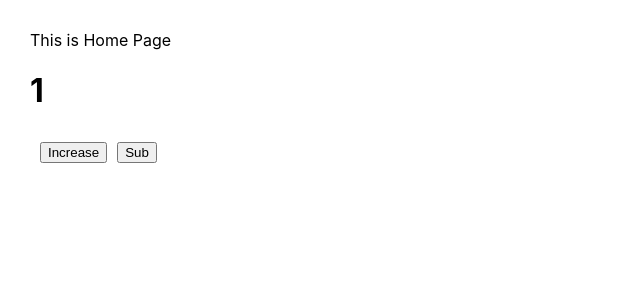
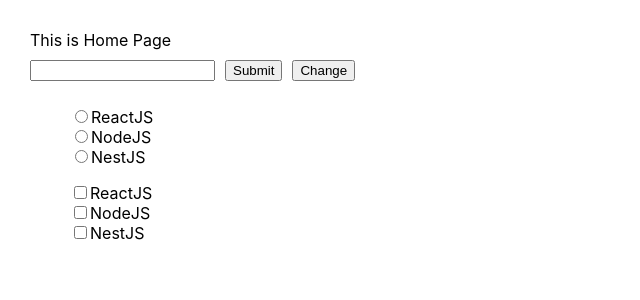
Before and after one commit to nguyenminhchienit/Hook-React, a React (Create React App) app: page / in a window 1280 px wide. Shown: the top 300 px of the page, without its empty margins (0-640 px from the left). Built offline with nearby package versions, Linux system fonts and the light colour scheme.

Commit message:
TwoWayBinding

```diff
--- a/src/App.js
+++ b/src/App.js
@@ -1,11 +1,12 @@
 import './App.css';
-import State from './useState'
+//import State from './useState'
+import TwoWayBinding from './TwoWayBinding';
 
 function App() {
   return (
     <div className="wrapper" style={{padding: '30px'}}>
       <div>This is Home Page</div>
-      <State></State>
+      <TwoWayBinding></TwoWayBinding>
     </div>
   );
 }
--- /dev/null
+++ b/src/TwoWayBinding/index.js
@@ -0,0 +1,76 @@
+import {useState} from 'react'
+
+const courses = [
+    {
+        id: 1,
+        name: 'ReactJS'
+    },
+    {
+        id: 2,
+        name: 'NodeJS'
+    },
+    {
+        id: 3,
+        name: 'NestJS'
+    }
+]
+function TwoWayBinding() {
+    const [name,setName] = useState('');
+
+    //Radio/Checkbox
+    const [checked,setChecked] = useState();
+
+    const [checkedBox,setCheckedBox] = useState([]);
+
+    console.log(checked)
+
+    const handleSubmit = (value) => {
+        console.log(value)
+        setName(value)
+    }
+
+    const handleChecked = (id) => {
+        setCheckedBox(prev => {
+            const check = checkedBox.includes(id);
+            if(check){
+                return checkedBox.filter((item) => item !== id);
+            }else{
+                return [...prev,id];
+            }
+        });
+    }
+    console.log(checkedBox)
+    return (
+        <div>
+            <input
+            value={name}
+            type="text"
+            onChange={(e) => handleSubmit(e.target.value)}
+            ></input>
+            <button style={{margin: '10px'}}>Submit</button>
+            <button onClick={() => setName('Messi') } style={{marginBottom: '10px'}}>Change</button>
+            <ul style={{marginBottom: '10px'}}>
+                {courses.map((course) => {
+                    return (
+                        <div key={course.id}>
+                            <input type='radio' checked={checked === course.id} onChange={() => setChecked(course.id)}></input>
+                            {course.name}
+                        </div>
+                    )
+                })}
+            </ul>
+            <ul style={{marginBottom: '10px'}}>
+                {courses.map((course) => {
+                    return (
+                        <div key={course.id}>
+                            <input type='checkbox' checked={checkedBox.includes(course.id)} onChange={() => handleChecked(course.id)}></input>
+                            {course.name}
+                        </div>
+                    )
+                })}
+            </ul>
+        </div>
+     );
+}
+
+export default TwoWayBinding;
```
Also changed, not shown: public/index.html (+1 -23 lines).
